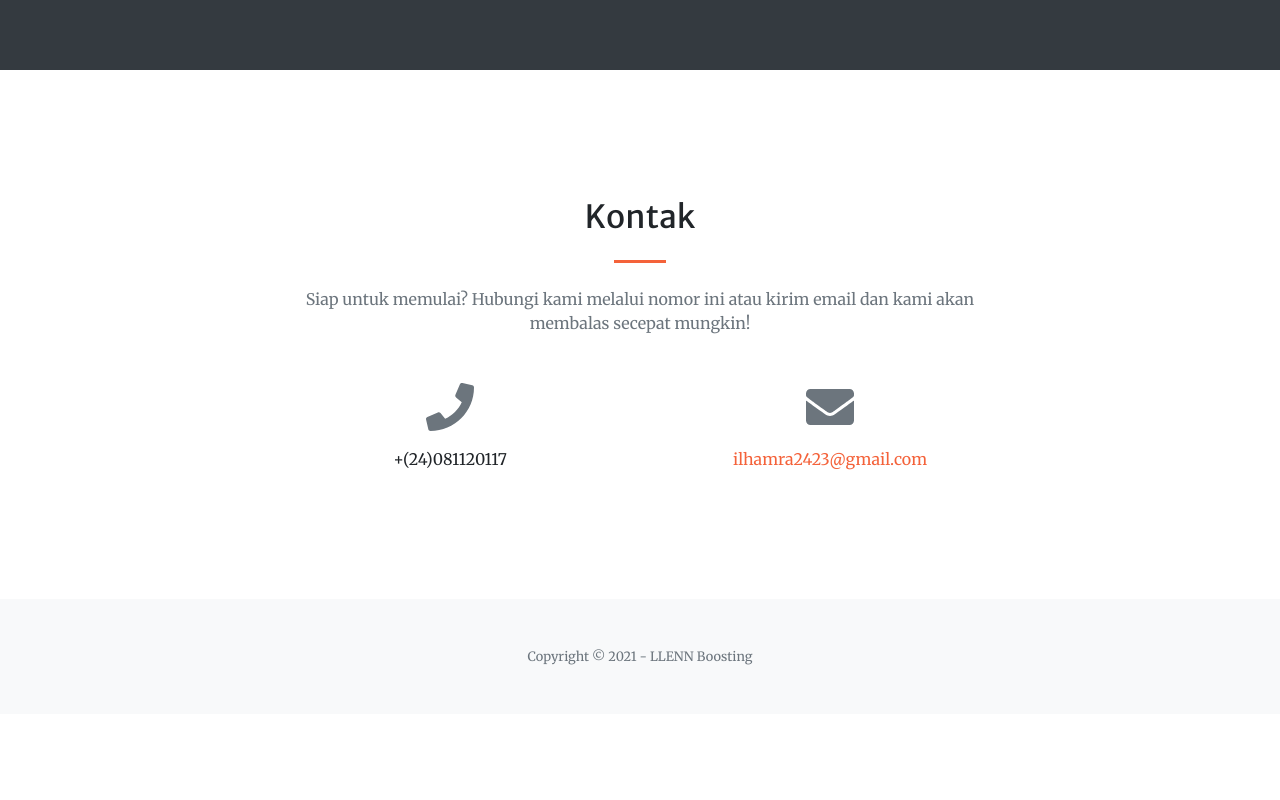
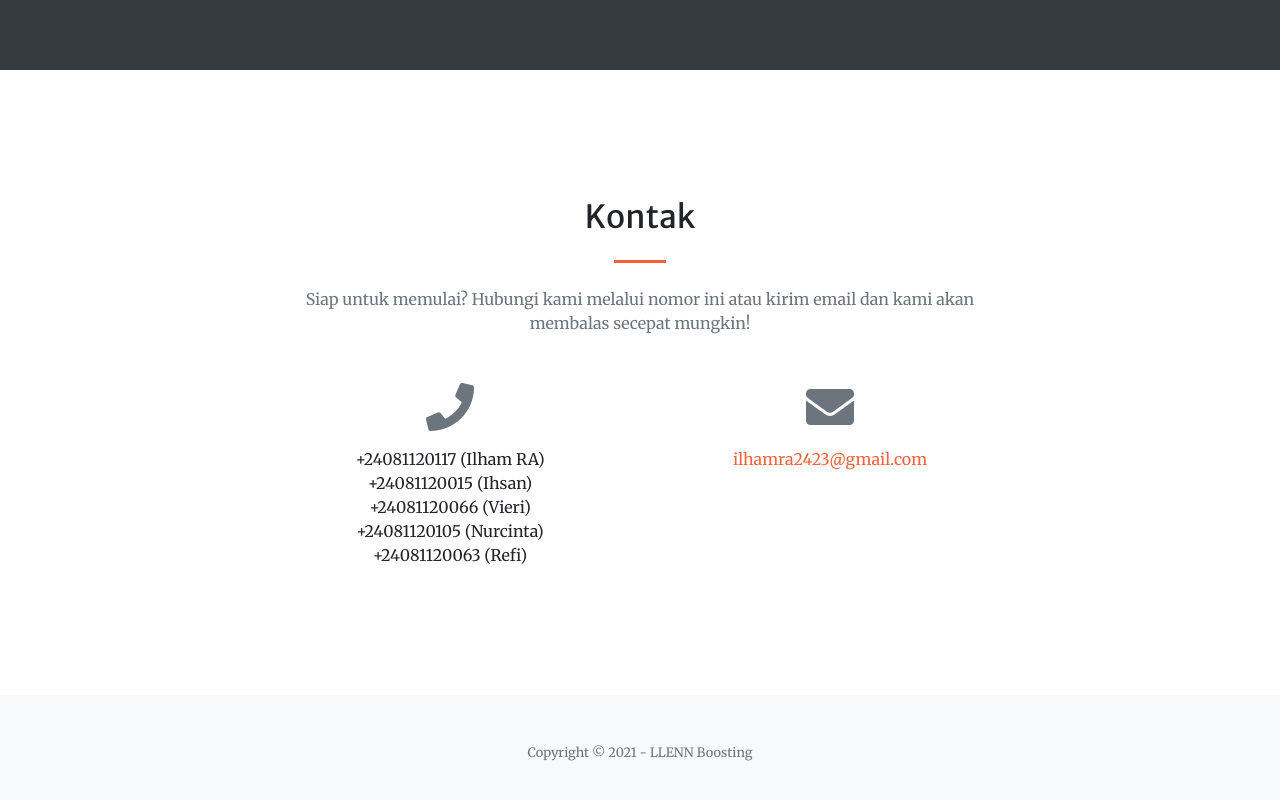
Before and after one commit to llennboosting/llennboosting.github.io, a plain HTML site: page index.html in a window 1280 px wide. Shown: the part 2934-3734 px from the top of the page. Drawn offline with nearby package versions, Linux system fonts and the light colour scheme.

Commit message:
Add files via upload

```diff
--- a/index.html
+++ b/index.html
@@ -179,7 +179,11 @@
                 <div class="row">
                     <div class="col-lg-4 ml-auto text-center mb-5 mb-lg-0">
                         <i class="fas fa-phone fa-3x mb-3 text-muted"></i>
-                        <div>+(24)081120117</div>
+                        <div>+24081120117 (Ilham RA)</div>
+						<div>+24081120015 (Ihsan)</div>
+						<div>+24081120066 (Vieri)</div>
+						<div>+24081120105 (Nurcinta)</div>
+						<div>+24081120063 (Refi)</div>
                     </div>
                     <div class="col-lg-4 mr-auto text-center">
                         <i class="fas fa-envelope fa-3x mb-3 text-muted"></i>
```
